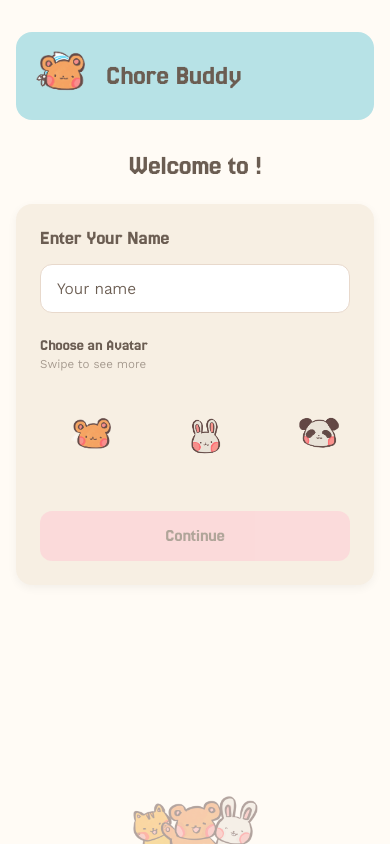
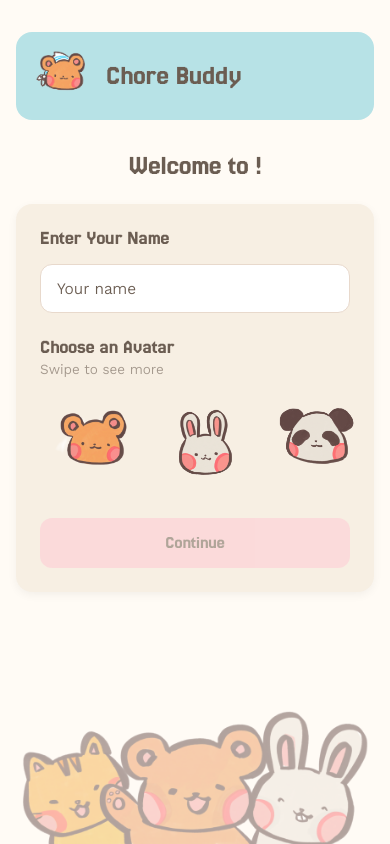
Before and after one commit to imbris22/Chore-Buddy, a React Native app in the folder chore-buddy/: screen /WelcomeSetup in a window 390 px wide. Built offline with nearby package versions, Linux system fonts and the light colour scheme.

Commit message:
resize bgart and avatars

```diff
--- a/chore-buddy/src/screens/JoinCircleScreen.js
+++ b/chore-buddy/src/screens/JoinCircleScreen.js
@@ -14,7 +14,7 @@ import COLORS from "../theme/colors";
 import Logo from "../../assets/logo.png";
 import BottomArt from "../../assets/background image.png";
 
-const BG_ART_HEIGHT = 180;
+const BG_ART_HEIGHT = 500;
 
 export default function JoinCircleScreen({ navigation }) {
   const [circleCode, setCircleCode] = React.useState("");
--- a/chore-buddy/src/screens/WelcomeSetupScreen.js
+++ b/chore-buddy/src/screens/WelcomeSetupScreen.js
@@ -41,7 +41,7 @@ const AVATARS = [
   { id: "sheep", name: "Sheep", image: sheepAvatar },
 ];
 
-const BG_ART_HEIGHT = 180;
+const BG_ART_HEIGHT = 500;
 
 export default function WelcomeSetupScreen({ navigation, route }) {
   const { circleCode } = route.params || {};
@@ -236,14 +236,14 @@ const s = StyleSheet.create({
 
   avatarTitle: {
     color: COLORS.text,
-    fontSize: 16,
+    fontSize: 20,
     fontFamily: "Jersey",
     marginBottom: 4,
   },
 
   avatarSubtitle: {
     color: COLORS.text,
-    fontSize: 12,
+    fontSize: 14,
     opacity: 0.6,
     fontFamily: "Kantumruy",
     marginBottom: 16,
@@ -286,13 +286,13 @@ const s = StyleSheet.create({
   },
 
   avatarImage: {
-    width: 80,
-    height: 80,
+    width: 150,
+    height: 150,
   },
 
   avatarImageSelected: {
-    width: 90,
-    height: 90,
+    width: 160,
+    height: 160,
   },
 
   continueBtn: {
```
